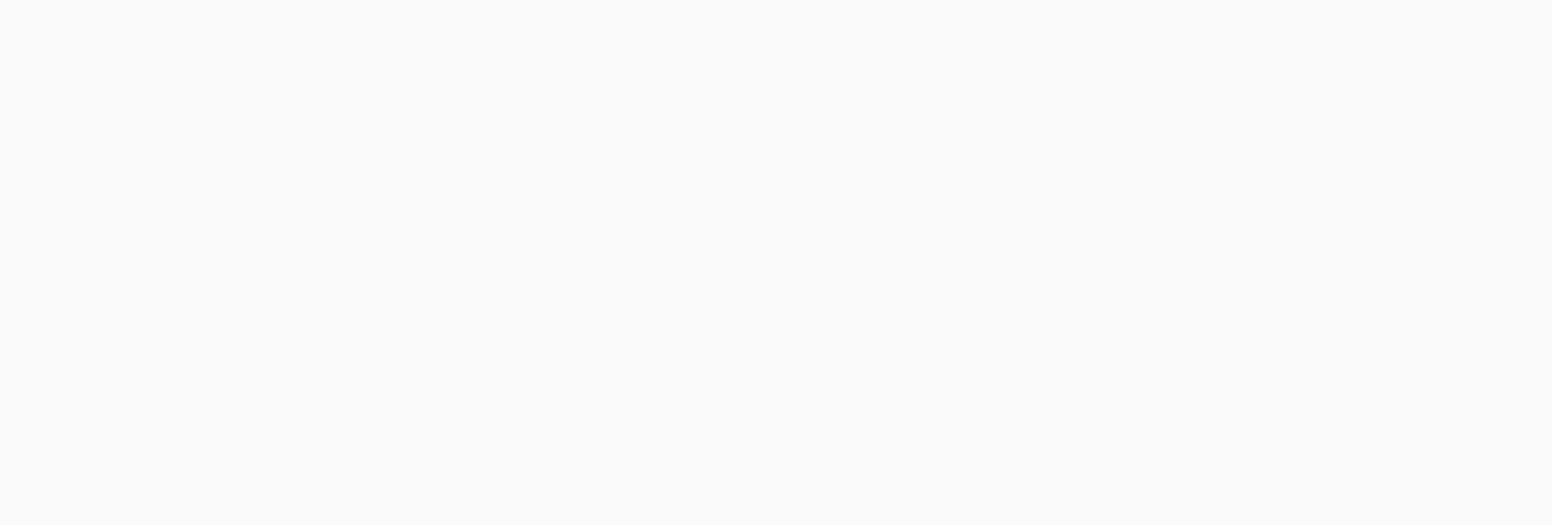
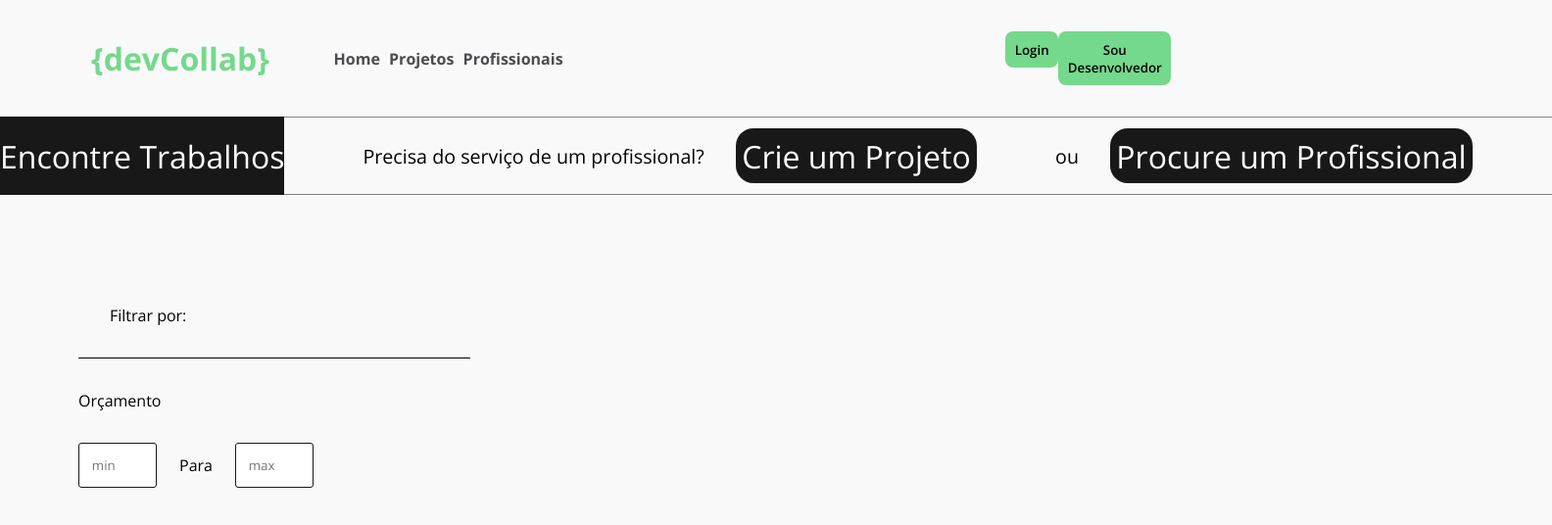
Before and after one commit to BalhegoDev/devCollab, a React (Create React App) app: page /projetos in a window 1280 px wide. Before the commit this address had no page. Shown: the top 536 px of the page at 98% size, 1584 px wide, since content can reach past the window. Built offline with nearby package versions, Linux system fonts and the light colour scheme.

Commit message:
Register page fineshed and projects started

```diff
--- a/package.json
+++ b/package.json
@@ -17,6 +17,7 @@
     "react": "^18.3.1",
     "react-dom": "^18.3.1",
     "react-input-mask": "^2.0.4",
+    "react-number-format": "^5.4.0",
     "react-router-dom": "^6.23.1",
     "react-scripts": "5.0.1",
     "three": "^0.166.1",
--- a/src/App.jsx
+++ b/src/App.jsx
@@ -4,6 +4,7 @@ import Index from "./pages";
 import Login from "./pages/login";
 import Register from "./pages/register";
 import AnimatedInvitePage from "./pages/animatedInvitePage";
+import Projetos from "./pages/projetos";
 
 export default function App(){
   return(
@@ -12,6 +13,7 @@ export default function App(){
         <Route path="/" element={<Index/>}/>
         <Route path="/login" element={<Login/>}/>
         <Route path="/register" element={<Register/>}/>
+        <Route path="/projetos" element={<Projetos/>}/>
         <Route path="/invite" element={<AnimatedInvitePage/>}/>
       </Routes>
     </BrowserRouter>
--- a/src/components/checkboxInput.jsx
+++ b/src/components/checkboxInput.jsx
@@ -2,7 +2,7 @@ import React from "react";
 
 export default function CheckboxInput({id,label}){
     return(
-        <label id={id}>
+        <label style={{display:"flex",flexDirection:"row",alignItems:"center", position:"relative"}} id={id}>
             <input
                 type="checkbox"
             />
--- a/src/components/radioInput.jsx
+++ b/src/components/radioInput.jsx
@@ -3,7 +3,7 @@ import React from "react";
 export default function RadioInput({name,label,value,setValue}){
     return(
         <>
-            <label>
+            <label style={{display:"flex",flexDirection:"row",alignItems:"center", position:"relative"}}>
                 <input
                     type="radio"
                     name={name}
--- a/src/pages/animatedInvitePage.jsx
+++ b/src/pages/animatedInvitePage.jsx
@@ -6,43 +6,34 @@ export default function AnimatedInvitePage(){
 
     const div = useRef();
 
-    useEffect(() =>{
+    useEffect(() => {
+    // Configurações iniciais
+    const camera = new THREE.PerspectiveCamera(75, div.current.clientWidth / window.innerHeight, 0.1, 1000);
+    const scene = new THREE.Scene();
+    const renderer = new THREE.WebGLRenderer();
+    const control = new OrbitControls(camera, renderer.domElement);
 
-        const width = div.current.clientWidth;
-        const height = div.current.clientHeight
+    const axes = new THREE.AxesHelper(5);
+    scene.add(axes);
 
-        const renderer = new THREE.WebGLRenderer();
-        const camera = new THREE.PerspectiveCamera(75,width / height,0.1,1000);
-        const scene = new THREE.Scene();
-        const axes = new THREE.AxesHelper(5);
-
-        const control = new OrbitControls(camera,renderer.domElement);
-
-        scene.add(axes);
-        camera.position.z = 5;
-        camera.position.y = 1;
-
+    camera.position.z = 8;
     control.update();
 
-        const sphere = new THREE.SphereGeometry();
-        const cube = new THREE.BoxGeometry();
-        const material = new THREE.MeshBasicMaterial({"color": "#008000"});
+    renderer.setSize(window.innerWidth, window.innerHeight);
 
-        const box = new THREE.Mesh(cube,material);
-        const esfera = new THREE.Mesh(sphere,material);
-
+    const boxGeometry = new THREE.BoxGeometry();
+    const material = new THREE.MeshBasicMaterial({"color" : "#00FFFF"});
+    const box = new THREE.Mesh(boxGeometry,material);
     scene.add(box);
-        scene.add(esfera);
 
     const animate = () =>{
         requestAnimationFrame(animate);
-            esfera.rotation.x += .01;
-            esfera.rotation.y += 0.01;
-            esfera.rotation.z += .01 ;
-            renderer.render(scene,camera);
+        box.rotation.x += 0.01
+        box.rotation.y += 0.01
+        box.rotation.z += 0.01
+        renderer.render(scene, camera);
     }
 
-        renderer.setSize(div.current.clientWidth, div.current.clientHeight);
     animate();
 
     div.current.appendChild(renderer.domElement);
@@ -50,8 +41,8 @@ export default function AnimatedInvitePage(){
     return () => {
         div.current.removeChild(renderer.domElement);
     };
+}, []);
 
-    },[]);
 
     return(
         <div ref={div} style={{ width: '100%', height: '100vh' }}>
--- /dev/null
+++ b/src/pages/projetos.jsx
@@ -0,0 +1,54 @@
+import React, { useState } from "react";
+import Header from "../components/header";
+import { Link } from "react-router-dom";
+
+export default function Projetos(){
+
+    const [min,setMin] = useState(null);
+    const [max,setMax] = useState(null);
+
+    return(
+        <>
+            <Header/>
+            <section className="subHeader">
+                <p>
+                    <span>
+                        Encontre Trabalhos
+                    </span>
+                    Precisa do serviço de um profissional?
+                    <Link to={"/"}>Crie um Projeto</Link>
+                    ou
+                    <Link to={"/profissionais"}>Procure um Profissional</Link>
+                </p>
+            </section>
+            <form>
+                <header className="header">
+                    Filtrar por:
+                </header>
+                <section className="orcamento">
+                    <header>
+                        <p>Orçamento</p>
+                    </header>
+                    <article>
+                        <input
+                            type="number"
+                            value={min}
+                            onChange={(e) => setMin(e.target.value)}
+                            placeholder="min"
+                        />
+                        <p>Para</p>
+                        <input
+                            type="number"
+                            value={max}
+                            onChange={(e) => setMax(e.target.value)}
+                            placeholder="max"
+                        />
+                    </article>
+                </section>
+                <section className="habilidades">
+
+                </section>
+            </form>
+        </>
+    )
+}
--- /dev/null
+++ b/src/style/modules/_projetos.scss
@@ -0,0 +1,74 @@
+.subHeader{
+    width: 99rem;
+    margin: auto;
+    border-top: thin solid gray;
+    border-bottom: thin solid gray;
+    height: 5rem;
+    display: flex;
+    align-items: center;
+
+    p{
+        position: relative;
+        height: auto;
+        display: flex;
+        align-items: center;
+        font-size: 1.23rem;
+
+        span{
+            left: 0;
+            background-color: #181818;
+            font-size: 2rem;
+            color: white;
+            margin-right: 5rem;
+            display: flex;
+            align-items: center;
+            height: 5rem;
+        }
+
+        a{
+            background-color: #181818;
+            font-size: 2rem;
+            color: white;
+            margin-right: 5rem;
+            text-decoration: none;
+            border-radius: 18px;
+            padding: .4rem;
+            margin-left: 2rem;
+        }
+    }
+}
+
+form{
+    width: 25rem;
+    margin-top: 5rem;
+    margin-left: 5rem;
+    .header{
+        border-bottom: 1px solid black;
+    }
+
+    .orcamento{
+        display: flex;
+        flex-direction: column;
+        align-items: start;
+
+        header{
+            padding: 0;
+            margin-top: 2rem;
+            margin-bottom: 2rem;
+        }
+
+        article{
+            display: flex;
+            align-items: center;
+            justify-content: space-between;
+            width: 15rem;
+            input{
+                width: 5rem;
+                padding: .8rem;
+                outline: none;
+                border-radius: 3px;
+                border:thin solid #181818;
+            }
+        }
+    }
+}
--- a/src/style/style.css
+++ b/src/style/style.css
@@ -402,6 +402,9 @@ header .actions button {
 .register-container .register-side {
   width: 78rem;
   margin-left: 5rem;
+  display: flex;
+  flex-direction: column;
+  flex-shrink: 2;
 }
 .register-container .register-side .register-header {
   display: flex;
@@ -437,7 +440,8 @@ header .actions button {
   display: grid;
   grid-template-columns: 50% 50%;
   grid-template-rows: 11% 11% 11% 11% 11% 11% 11% 11% 11%;
-  gap: 0.8rem;
+  gap: 1rem;
+  width: 60rem;
 }
 .register-container .register-side form label {
   display: flex;
@@ -482,13 +486,23 @@ header .actions button {
   grid-row: 3/4;
   grid-column: 1/3;
 }
+.register-container .register-side form #label5 input {
+  width: 48rem;
+}
 .register-container .register-side form #label6 {
   grid-row: 4/5;
   grid-column: 1/3;
 }
+.register-container .register-side form #label6 input {
+  width: 48rem;
+}
 .register-container .register-side form .choose {
   grid-row: 5/6;
   grid-column: 1/3;
+}
+.register-container .register-side form .choose label input {
+  width: 3rem;
+  cursor: pointer;
 }
 .register-container .register-side form #label7 {
   grid-row: 6/7;
@@ -498,13 +512,35 @@ header .actions button {
   grid-row: 7/8;
   grid-column: 1/3;
 }
+.register-container .register-side form #label8 input {
+  width: 2rem;
+  cursor: pointer;
+}
 .register-container .register-side form #label9 {
   grid-row: 8/9;
   grid-column: 1/3;
 }
+.register-container .register-side form #label9 input {
+  width: 2rem;
+  cursor: pointer;
+}
 .register-container .register-side form .createAccount {
   grid-row: 9/10;
   grid-column: 1/2;
+  background-color: #74D98C;
+  color: #181819;
+  border-radius: 27px;
+  border: none;
+  cursor: pointer;
+  padding: 0.7rem;
+  width: 13rem;
+  font-weight: bolder;
+  font-size: 1.4rem;
+  font-family: "Montserrat", sans-serif;
+  transition: 0.7s all;
+}
+.register-container .register-side form .createAccount:hover {
+  transform: perspective(1000px) translateX(25px) rotateY(10deg);
 }
 
 main .outdoor {
@@ -576,6 +612,75 @@ main .outdoor article a button:hover {
   transform: perspective(1000px) translateX(25px) rotateY(10deg);
 }
 
+.subHeader {
+  width: 99rem;
+  margin: auto;
+  border-top: thin solid gray;
+  border-bottom: thin solid gray;
+  height: 5rem;
+  display: flex;
+  align-items: center;
+}
+.subHeader p {
+  position: relative;
+  height: auto;
+  display: flex;
+  align-items: center;
+  font-size: 1.23rem;
+}
+.subHeader p span {
+  left: 0;
+  background-color: #181818;
+  font-size: 2rem;
+  color: white;
+  margin-right: 5rem;
+  display: flex;
+  align-items: center;
+  height: 5rem;
+}
+.subHeader p a {
+  background-color: #181818;
+  font-size: 2rem;
+  color: white;
+  margin-right: 5rem;
+  text-decoration: none;
+  border-radius: 18px;
+  padding: 0.4rem;
+  margin-left: 2rem;
+}
+
+form {
+  width: 25rem;
+  margin-top: 5rem;
+  margin-left: 5rem;
+}
+form .header {
+  border-bottom: 1px solid black;
+}
+form .orcamento {
+  display: flex;
+  flex-direction: column;
+  align-items: start;
+}
+form .orcamento header {
+  padding: 0;
+  margin-top: 2rem;
+  margin-bottom: 2rem;
+}
+form .orcamento article {
+  display: flex;
+  align-items: center;
+  justify-content: space-between;
+  width: 15rem;
+}
+form .orcamento article input {
+  width: 5rem;
+  padding: 0.8rem;
+  outline: none;
+  border-radius: 3px;
+  border: thin solid #181818;
+}
+
 * {
   margin: 0;
   padding: 0;
@@ -583,6 +688,16 @@ main .outdoor article a button:hover {
   font-family: "Open Sans", sans-serif;
 }
 
+input[type=number]::-webkit-inner-spin-button {
+  -webkit-appearance: none;
+}
+
+input[type=number] {
+  -moz-appearance: textfield;
+  -webkit-appearance: textfield;
+          appearance: textfield;
+}
+
 body {
   background-color: #F9F9F9;
 }/*# sourceMappingURL=style.css.map */
--- a/src/style/style.scss
+++ b/src/style/style.scss
@@ -5,6 +5,7 @@
 @import './modules/login.scss';
 @import './modules/register.scss';
 @import './modules/index.scss';
+@import './modules/projetos.scss';
 
 *{
     margin: 0;
@@ -13,6 +14,16 @@
     font-family: "Open Sans", sans-serif;
 }
 
+input[type=number]::-webkit-inner-spin-button {
+    -webkit-appearance: none;
+
+}
+input[type=number] {
+   -moz-appearance: textfield;
+   appearance: textfield;
+
+}
+
 body{
     background-color: #F9F9F9;
 }
```
Also changed, not shown: src/components/project.jsx (added, +11 -0 lines), src/style/modules/_register.scss (+30 -1 lines), 2 other files (tests, documents, lock files or other folders). Lines whose indentation alone changed are shown as unchanged.
